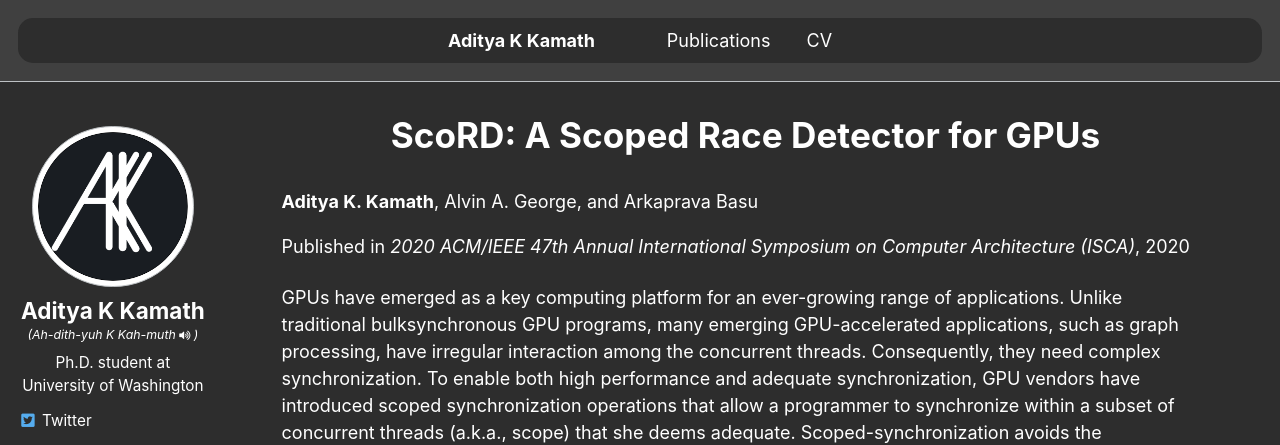
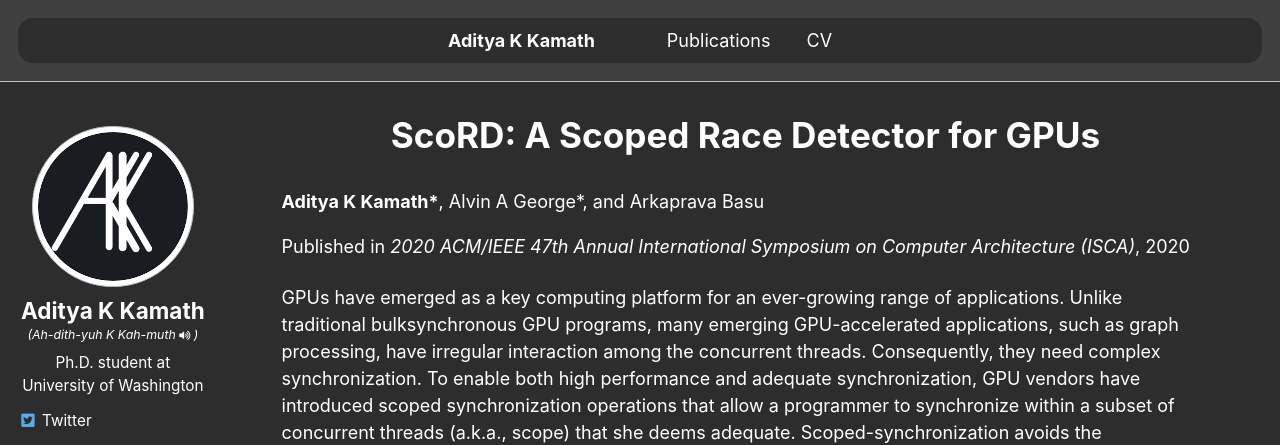
Before and after one commit to AKKamath/akkamath.github.io, a Jekyll site: the page built from _publications/2020-05-30-ScoRD.md, in a window 1280 px wide and 900 px high. Shown: the top 445 px of the window. Built offline with Jekyll 4.4.1, drawn with Linux system fonts in a browser that asks for light colours.

```diff
--- a/_publications/2020-05-30-ScoRD.md
+++ b/_publications/2020-05-30-ScoRD.md
@@ -6,7 +6,7 @@ excerpt: 'This paper proposed a hardware race detector for GPUs. Our hardware wa
 date: 2020-05-30
 venue: '2020 ACM/IEEE 47th Annual International Symposium on Computer Architecture (ISCA)'
 shortform: "ISCA '20"
-authorlist: "<B>Aditya K. Kamath</B>, Alvin A. George, and Arkaprava Basu"
+authorlist: "<B>Aditya K Kamath*</B>, Alvin A George*, and Arkaprava Basu"
 paperurl: '/files/ISCA20_ScoRD.pdf'
 videourl: 'https://www.youtube.com/watch?v=0m4_Cd5eOOM'
 codeurl: 'https://github.com/csl-iisc/ScoRD'
```
Also changed, not shown: _publications/2021-10-26-iGUARD.md (+1 -1 lines), _publications/2022-02-28-GPM.md (+1 -1 lines), _publications/2023-01-30-SBRP.md (+1 -1 lines).
